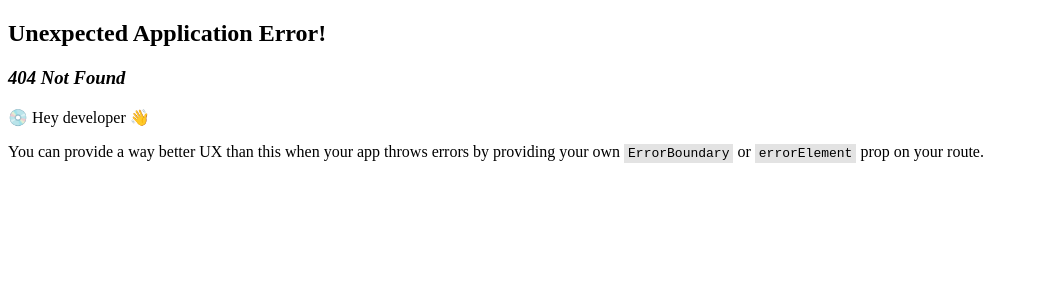
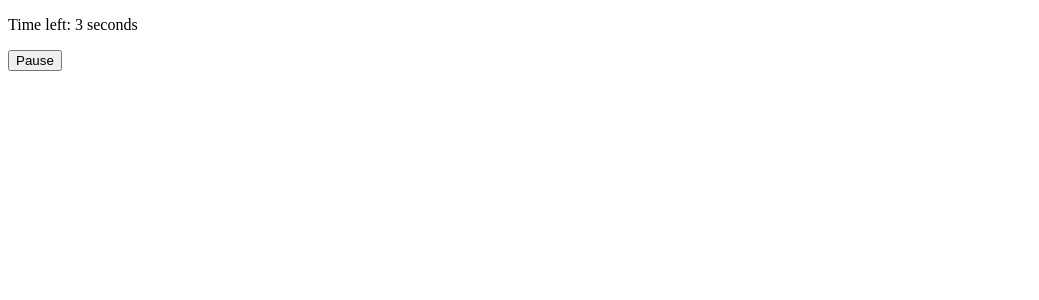
Before and after one commit to typeonce-dev/xstate-complete-getting-started-guide, a React (Vite) app: page /timer/use-state in a window 1280 px wide. Before the commit this address had no page. Shown: the top 300 px of the page, without its empty margins (0-1039 px from the left). Built offline with nearby package versions, Linux system fonts and the light colour scheme.

Commit message:
use state to use machine

```diff
--- /dev/null
+++ b/src/timer/machine/machine.ts
@@ -0,0 +1,41 @@
+import { assign, setup } from "xstate";
+
+export const machine = setup({
+  types: {
+    events: {} as
+      | Readonly<{ type: "pause" }>
+      | Readonly<{ type: "restart" }>
+      | Readonly<{ type: "tick-time" }>,
+    context: {} as {
+      time: number;
+    },
+  },
+  guards: {
+    isCompleted: ({ context }) => context.time <= 0,
+  },
+  actions: {
+    onTickTime: assign(({ context }) => ({ time: context.time - 1 })),
+  },
+}).createMachine({
+  id: "use-state-machine",
+  context: { time: 10 },
+  initial: "Idle",
+  states: {
+    Running: {
+      always: {
+        target: "Completed",
+        guard: "isCompleted",
+      },
+      on: {
+        pause: { target: "Paused" },
+        "tick-time": { actions: { type: "onTickTime" } },
+      },
+    },
+    Paused: {
+      on: {
+        pause: { target: "Running" },
+      },
+    },
+    Completed: {},
+  },
+});
--- /dev/null
+++ b/src/timer/machine/page.tsx
@@ -0,0 +1,28 @@
+import { useMachine } from "@xstate/react";
+import { useEffect } from "react";
+import { machine } from "./machine";
+
+export default function Page() {
+  const [snapshot, send] = useMachine(machine);
+
+  useEffect(() => {
+    const interval = setInterval(() => send({ type: "tick-time" }), 1000);
+    return () => {
+      clearInterval(interval);
+    };
+  }, [send]);
+
+  return (
+    <div>
+      <p>Time left: {snapshot.context.time} seconds</p>
+      {snapshot.matches("Completed") && <p>Done!</p>}
+      {snapshot.matches("Paused") ? (
+        <button onClick={() => send({ type: "restart" })}>Restart</button>
+      ) : (
+        <button onClick={() => send({ type: "pause" })}>Pause</button>
+      )}
+
+      {snapshot.matches("Paused") && <p>Paused</p>}
+    </div>
+  );
+}
--- /dev/null
+++ b/src/timer/use-state/page.tsx
@@ -0,0 +1,60 @@
+import { useEffect, useRef, useState } from "react";
+
+export default function Page() {
+  const interval = useRef<number | null>(null);
+  const [time, setTime] = useState(10);
+  const [isPaused, setIsPaused] = useState(false);
+  const [isCompleted, setIsCompleted] = useState(false);
+  useEffect(() => {
+    if (interval.current !== null) {
+      clearInterval(interval.current);
+    }
+
+    interval.current = setInterval(() => {
+      setTime((t) => t - 1);
+    }, 1000);
+  }, []);
+
+  useEffect(() => {
+    if (time <= 0) {
+      if (interval.current !== null) {
+        clearInterval(interval.current);
+      }
+
+      if (isPaused) {
+        setIsPaused(false);
+      }
+
+      setIsCompleted(true);
+    }
+  }, [time]);
+
+  const onPause = () => {
+    if (interval.current !== null && !isPaused && !isCompleted) {
+      clearInterval(interval.current);
+      setIsPaused(true);
+    }
+  };
+
+  const onRestart = () => {
+    setIsPaused(false);
+    interval.current = setInterval(() => {
+      setTime((t) => t - 1);
+    }, 1000);
+  };
+
+  return (
+    <div>
+      <p>Time left: {time} seconds</p>
+      {isCompleted ? (
+        <></>
+      ) : isPaused ? (
+        <button onClick={onRestart}>Restart</button>
+      ) : (
+        <button onClick={onPause}>Pause</button>
+      )}
+      {isPaused && !isCompleted && <p>Paused</p>}
+      {isCompleted && <p>Done!</p>}
+    </div>
+  );
+}
--- a/src/use-state/page.tsx
+++ /dev/null
@@ -1,3 +0,0 @@
-export default function Page() {
-  return <span>...</span>;
-}
```
Also changed, not shown: src/main.tsx (+8 -3 lines).
